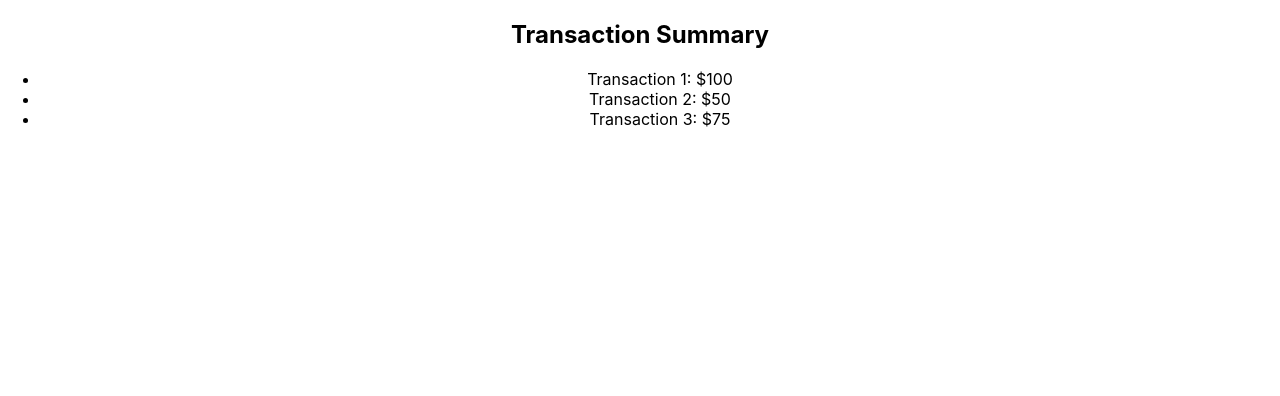
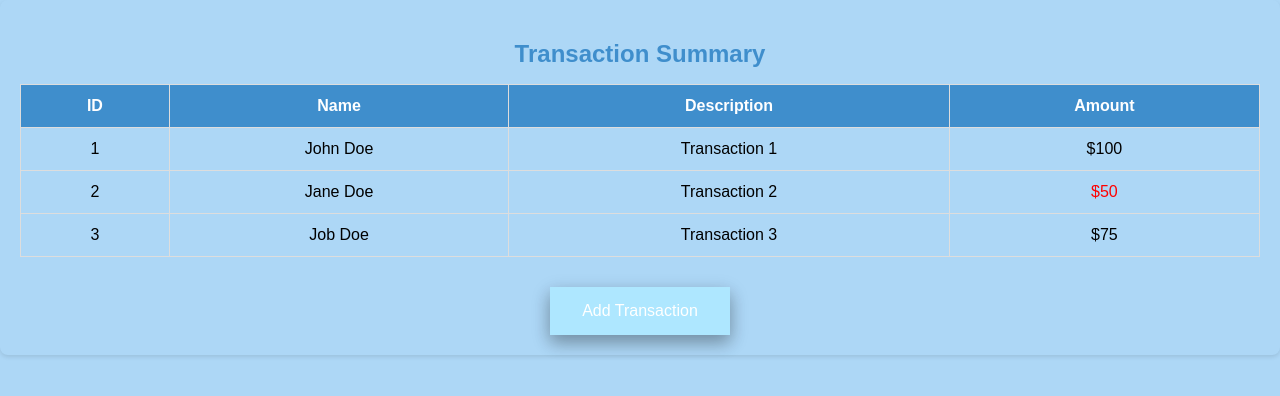
Before and after one commit to EVELYNKINYA/Instapay, a React (Create React App) app in the folder client/: page / in a window 1280 px wide. Shown: the top 396 px of the page. Built offline with nearby package versions, Linux system fonts and the light colour scheme.

Commit message:
Transaction Summary css style changes

```diff
--- a/client/package.json
+++ b/client/package.json
@@ -7,6 +7,7 @@
     "@testing-library/react": "^13.4.0",
     "@testing-library/user-event": "^13.5.0",
     "react": "^18.3.1",
+    "react-bootstrap": "^2.10.2",
     "react-dom": "^18.3.1",
     "react-scripts": "5.0.1",
     "web-vitals": "^2.1.4"
--- /dev/null
+++ b/client/src/Components/Dashboard/Admin/TransactionSummary.css
@@ -0,0 +1,54 @@
+body {
+    margin: 0; /* Remove default margin */
+    padding: 0; /* Remove default padding */
+    background-color: #ADD7F6; /* Set background color for the whole page */
+  }
+
+.transaction-summary {
+    font-family: Arial, sans-serif;
+    /* background-color: #ADD7F6; Light gray background */
+    padding: 20px; /* Add padding for spacing */
+    border-radius: 8px; /* Rounded corners */
+    box-shadow: 0 2px 4px rgba(0, 0, 0, 0.1); /* Add a subtle shadow */
+  }
+
+  .transaction-summary h2 {
+    color: #3F8ECC; /* Header color */
+    margin-bottom: 16px; /* Add spacing between header and table */
+  }
+
+  .transaction-summary table {
+    width: 100%;
+    border-collapse: collapse;
+  }
+
+  .transaction-summary th,
+  .transaction-summary td {
+    padding: 12px;
+    border: 1px solid #ddd;
+  }
+
+  .transaction-summary th {
+    background-color: #3F8ECC; /* Header background color */
+    color: white; /* Header text color */
+  }
+
+  .transaction-summary td.negative {
+    color: red; /* Negative amount text color */
+  }
+  .btn {
+    box-shadow: 0 8px 16px 0 rgba(0, 0, 0, 0.2), 0 6px 20px 0 rgba(0, 0, 0, 0.19);
+    background-color: #aee7ff; /* Baby blue color */
+    border: none;
+    color: white;
+    padding: 15px 32px;
+    text-align: center;
+    text-decoration: none;
+    display: inline-block;
+    font-size: 16px;
+    margin-top: 30px
+  }
+
+  .btn:hover {
+    box-shadow: 0 12px 16px 0 rgba(0, 0, 0, 0.24), 0 17px 50px 0 rgba(0, 0, 0, 0.19);
+  }
--- a/client/src/Components/Dashboard/Admin/TransactionSummary.js
+++ b/client/src/Components/Dashboard/Admin/TransactionSummary.js
@@ -1,27 +1,63 @@
-import React, { useState, useEffect } from 'react';
-// import './TransactionSummary.css'; // Importing the CSS file
+import React, { useState } from 'react';
+import './TransactionSummary.css'; // Importing the CSS file
+import '/Users/gabrielleodhiambo/Development/phase-5test/Instapay/client/src/Components/Shared/Footer.js';
+import '/Users/gabrielleodhiambo/Development/phase-5test/Instapay/client/src/Components/Shared/Navbar.js'
+
 
 const TransactionSummary = () => {
-  // Example transaction data (replace this with your actual data)
   const [transactions, setTransactions] = useState([
-    { id: 1, description: 'Transaction 1', amount: 100 },
-    { id: 2, description: 'Transaction 2', amount: -50 },
-    { id: 3, description: 'Transaction 3', amount: 75 },
+    { id: 1, name:'John Doe', description: 'Transaction 1', amount: 100 },
+    { id: 2, name:'Jane Doe', description: 'Transaction 2', amount: -50 },
+    { id: 3, name:'Job Doe', description: 'Transaction 3', amount: 75 },
   ]);
+
+  const addTransaction = async (newTransaction) => {
+    try {
+      const response = await fetch('http://127.0.0.1:5000/transactions', {
+        method: 'POST',
+        headers: {
+          'Content-Type': 'application/json',
+        },
+        body: JSON.stringify(newTransaction),
+      });
+
+      if (!response.ok) {
+        throw new Error('Failed to add transaction');
+      }
+
+      const addedTransaction = await response.json();
+      setTransactions([...transactions, { ...newTransaction, id: addedTransaction.id }]);
+    } catch (error) {
+      console.log('Error adding transaction:', error);
+    }
+  };
 
   return (
     <div className="transaction-summary">
       <h2>Transaction Summary</h2>
-      <ul className="transaction-list">
-        {transactions.map(transaction => (
-          <li key={transaction.id}>
-            <span className="transaction-description">{transaction.description}: </span>
-            <span className={`transaction-amount ${transaction.amount < 0 ? 'negative' : ''}`}>
-              ${Math.abs(transaction.amount)}
-            </span>
-          </li>
-        ))}
-      </ul>
+      <table>
+        <thead>
+          <tr>
+            <th>ID</th>
+            <th>Name</th>
+            <th>Description</th>
+            <th>Amount</th>
+          </tr>
+        </thead>
+        <tbody>
+          {transactions.map(transaction => (
+            <tr key={transaction.id}>
+              <td>{transaction.id}</td>
+              <td>{transaction.name}</td>
+              <td>{transaction.description}</td>
+              <td className={transaction.amount < 0 ? 'negative' : ''}>
+                ${Math.abs(transaction.amount)}
+              </td>
+            </tr>
+          ))}
+        </tbody>
+      </table>
+      <button className='btn' onClick={() => addTransaction({ name: 'New Transaction', description: 'New Description', amount: 50 })}>Add Transaction</button>
     </div>
   );
 };
```
Also changed, not shown: 1 other file (tests, documents, lock files or other folders).
